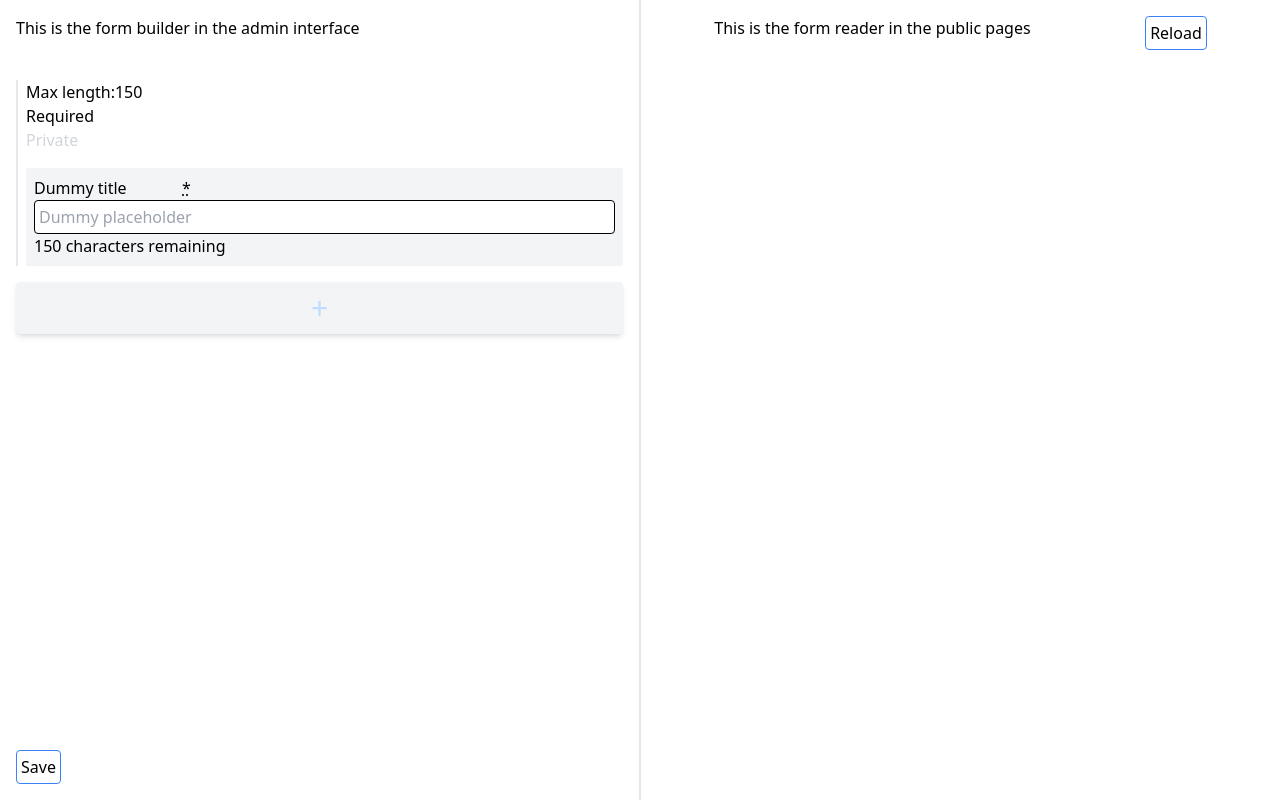
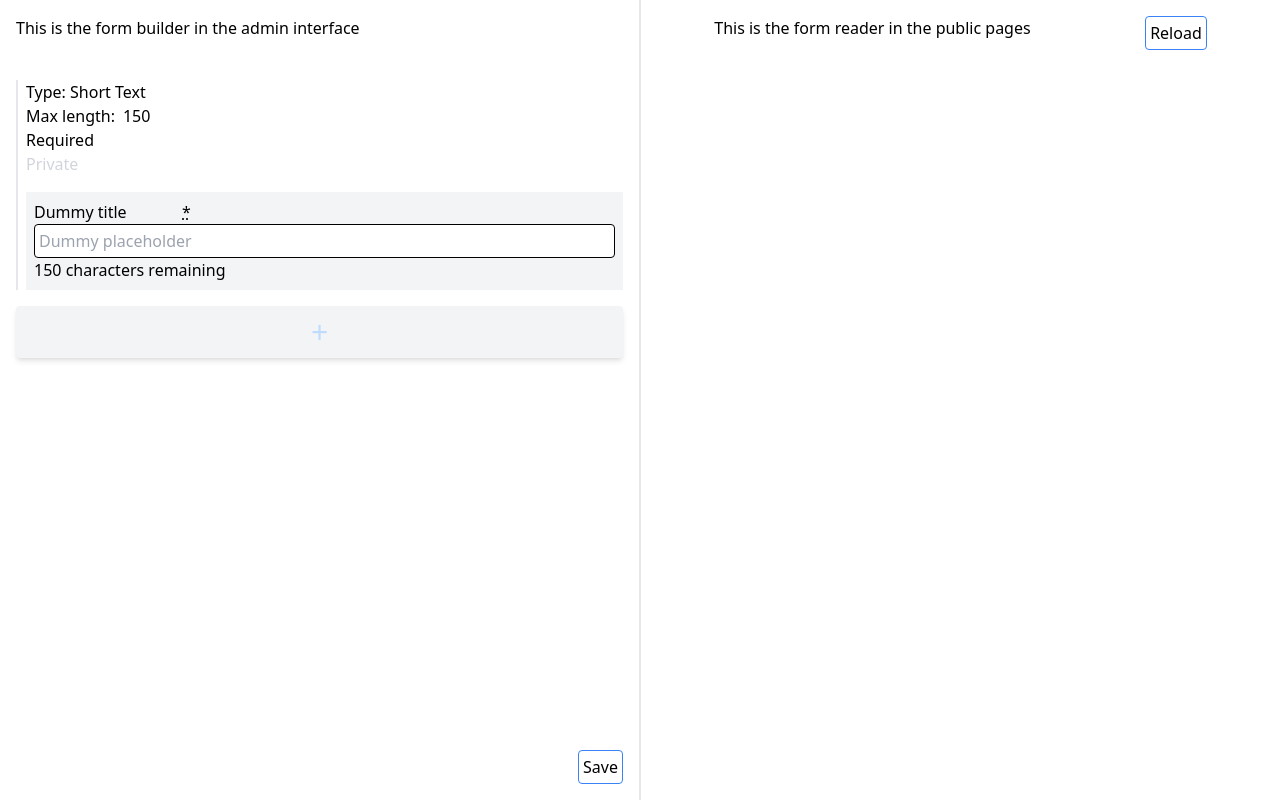
Before and after one commit to loicboset/dynamic-form-builder, a React (Create React App) app: page / in a window 1280 px wide. Built offline with nearby package versions, Linux system fonts and the light colour scheme.

Commit message:
Modify save button styles

```diff
--- a/src/components/FormBuilder.jsx
+++ b/src/components/FormBuilder.jsx
@@ -67,7 +67,7 @@
         {inputs.map((input) => renderInput(input))}
         <InputSkeleton setModalOpen={setModalOpen} />
       </div>
-      <div>
+      <div className='flex justify-end'>
         <button onClick={() => handleSubmitInputs(inputs)} className='p-1 border border-blue-500 rounded'>Save</button>
       </div>
 
--- a/src/components/builders/ShortText.jsx
+++ b/src/components/builders/ShortText.jsx
@@ -5,8 +5,9 @@
   return (
     <div className='pl-2 my-4 border-l-2'>
       <div>
+        <span>Type: Short Text</span>
         <div>
-          <label htmlFor='maxLength'>Max length:</label>
+          <label htmlFor='maxLength'className='mr-2'>Max length:</label>
           <input
             name='maxLength'
             value={input.maxLength}
```
